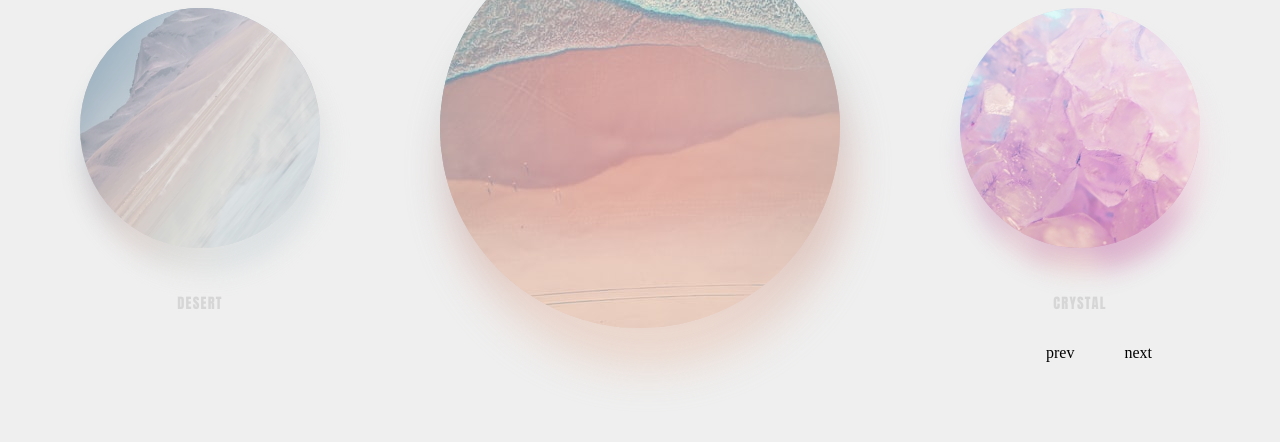
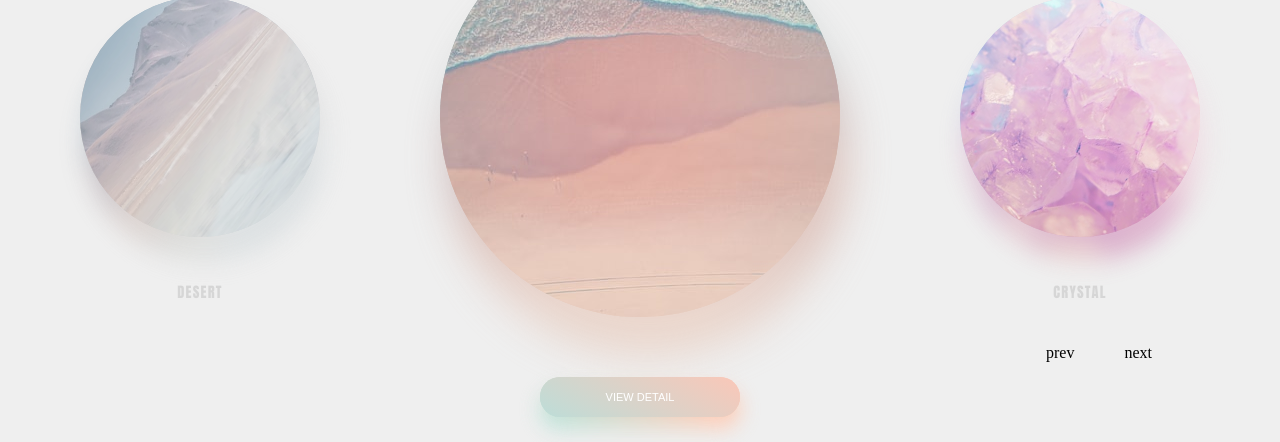
Before and after one commit to dcode-csi/circle-loop-banner, a plain HTML site: page index.html in a window 1280 px wide. Shown: the part 358-800 px from the top of the page. Drawn offline with Linux system fonts and the light colour scheme.

Commit message:
활성화 패널 버튼 보임처리

```diff
--- a/index.html
+++ b/index.html
@@ -18,30 +18,37 @@
         <li class="on">
           <h2>LYRICAL</h2>
           <div class="inner" style="background-image:url(img/pic1.jpg)"></div>
+          <a href="#" style="background: linear-gradient(30deg, #bdddd8, #fac7b8)"><span>VIEW DETAIL</span></a>
         </li>
         <li>
           <h2>CRYSTAL</h2>
           <div class="inner" style="background-image:url(img/pic2.jpg)"></div>
+          <a href="#" style="background: linear-gradient(30deg, #b0c4ff, pink)"><span>VIEW DETAIL</span></a>
         </li>
         <li>
           <h2>PRISTINE</h2>
           <div class="inner" style="background-image:url(img/pic3.jpg)"></div>
+          <a href="#" style="background: linear-gradient(30deg, #f1d4d4, #b2ece6)"><span>VIEW DETAIL</span></a>
         </li>
         <li>
           <h2>CLOUDY</h2>
           <div class="inner" style="background-image:url(img/pic4.jpg)"></div>
+          <a href="#" style="background: linear-gradient(30deg, #cce0eb, #ebd9e9)"><span>VIEW DETAIL</span></a>
         </li>
         <li>
           <h2>ZENITH</h2>
           <div class="inner" style="background-image:url(img/pic5.jpg)"></div>
+          <a href="#" style="background: linear-gradient(30deg, #f5d1f5, #ffeca9)"><span>VIEW DETAIL</span></a>
         </li>
         <li>
           <h2>AURORA</h2>
           <div class="inner" style="background-image:url(img/pic6.jpg)"></div>
+          <a href="#" style="background: linear-gradient(30deg, #b0c4ff, pink)"><span>VIEW DETAIL</span></a>
         </li>
         <li>
           <h2>DESERT</h2>
           <div class="inner" style="background-image:url(img/pic7.jpg)"></div>
+          <a href="#" style="background: linear-gradient(30deg, #edd7cb, #b7cddf)"><span>VIEW DETAIL</span></a>
         </li>
       </ul>
     </section>
--- a/scss/style.scss
+++ b/scss/style.scss
@@ -18,7 +18,7 @@ figure {
 		position: fixed;
 		top: 50%;
 		left: 50%;
-		margin-top: -$size/3.5;
+		margin-top: -$size/3.2;
 		margin-left: -$size/2;
 
 		ul {
@@ -33,6 +33,9 @@ figure {
 				width: 100%;
 				height: 100%;
 				opacity: 0.7;
+				background-repeat: no-repeat;
+				background-size: cover;
+				background-position: 9999px;
 				transition: 1s;
 
 				h2 {
@@ -43,7 +46,7 @@ figure {
 					left: 50%;
 					transform: translateX(-50%);
 					letter-spacing: 2px;
-					transition: 1s;
+					transition: 1.5s;
 				}
 
 				> .inner {
@@ -53,9 +56,10 @@ figure {
 					top: 0;
 					left: 0;
 					border-radius: 50%;
+					background-image: inherit;
 					background-repeat: no-repeat;
 					background-size: cover;
-					background-position: 9999px;
+					background-position: center;
 
 					&::before,
 					&::after {
@@ -81,8 +85,54 @@ figure {
 						opacity: 0.7;
 					}
 				}
+
+				a {
+					position: absolute;
+					width: 40px;
+					height: 40px;
+					bottom: 0%;
+					border-radius: 20px;
+					left: 50%;
+					opacity: 0;
+					transform: translateX(-50%);
+					transition: opacity 1s, bottom 1s, width 0.5s 1s;
+
+					&::before,
+					span {
+						display: flex;
+						justify-content: center;
+						align-items: center;
+						font: 11px/1 'arial';
+						color: #fff;
+						content: '';
+						position: absolute;
+						top: 0;
+						left: 0;
+						width: 100%;
+						height: 100%;
+						border-radius: 20px;
+						background-position: center;
+						background-image: inherit;
+						background-size: cover;
+						background-repeat: no-repeat;
+						overflow: hidden;
+					}
+
+					span {
+						opacity: 0;
+						text-indent: -40px;
+						transition: 0.5s 1.4s;
+					}
+
+					&::before {
+						transform: translateY(30%);
+						filter: blur(10px) saturate(2);
+						opacity: 0.8;
+					}
+				}
 			}
 
+			//목록 순서별 위치 및 모양
 			li {
 				&:nth-of-type(1) {
 					transform: translateX(-($size * 3 + $gap)) scale(0.6);
@@ -114,12 +164,21 @@ figure {
 						font-size: 14vw;
 						opacity: 0.4;
 						color: #fff;
-						top: -21vh;
+						top: -20vh;
 						letter-spacing: 0px;
 					}
 					> .inner::before,
 					> .inner::after {
 						transform: rotate($deg * 0);
+					}
+					a {
+						opacity: 1;
+						bottom: -25%;
+						width: 200px;
+						span {
+							opacity: 1;
+							text-indent: 0px;
+						}
 					}
 				}
 
```
Also changed, not shown: css/style.css, 1 other file.
